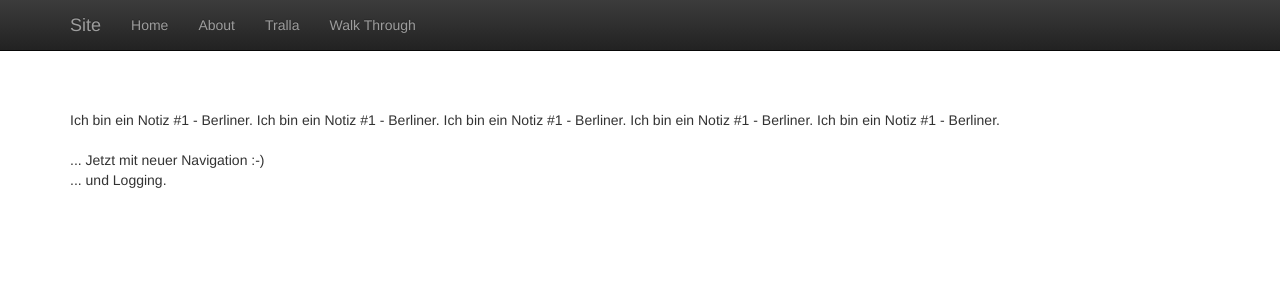
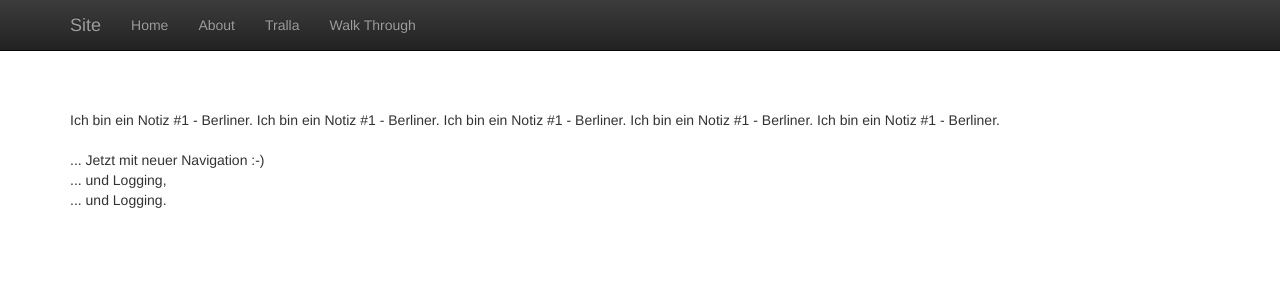
Before and after one commit to oschettler/everid-site1, a Jekyll site: the page built from about.html, in a window 1280 px wide. Shown: the top 300 px of the page. Built offline with Jekyll 4.4.1, drawn with Linux system fonts in a browser that asks for light colours; nearby versions of some CDN libraries.

Commit message:
save about.html

```diff
--- a/about.html
+++ b/about.html
@@ -6,6 +6,7 @@ tags: multiple keywords
 <div><span>Ich bin ein Notiz #1 - Berliner. </span><span>Ich bin ein Notiz #1 - Berliner. </span><span>Ich bin ein Notiz #1 - Berliner. </span><span>Ich bin ein Notiz #1 - Berliner. </span><span>Ich bin ein Notiz #1 - Berliner. </span></div>
 <div><span><br clear="none"/></span></div>
 <div><span>... Jetzt mit neuer Navigation :-)</span></div>
+<div><span>... und Logging,</span></div>
 <div><span>... und Logging.</span></div>
 <div><span><br clear="none"/></span></div>
 <div><br clear="none"/></div>
```
